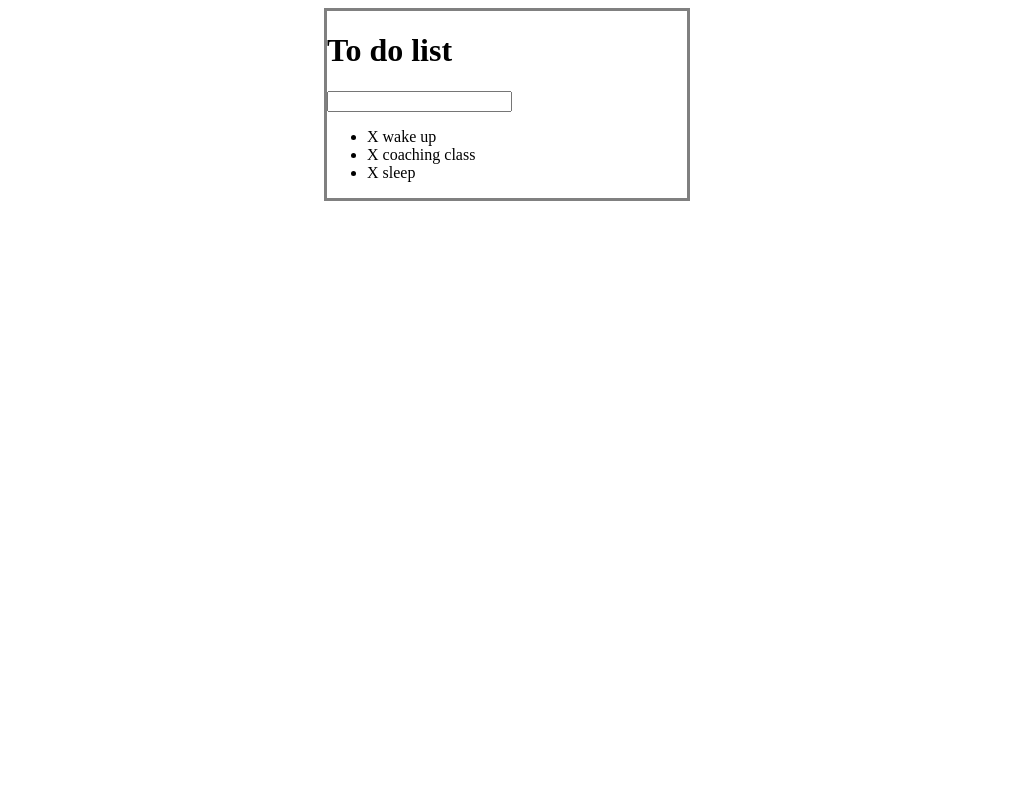
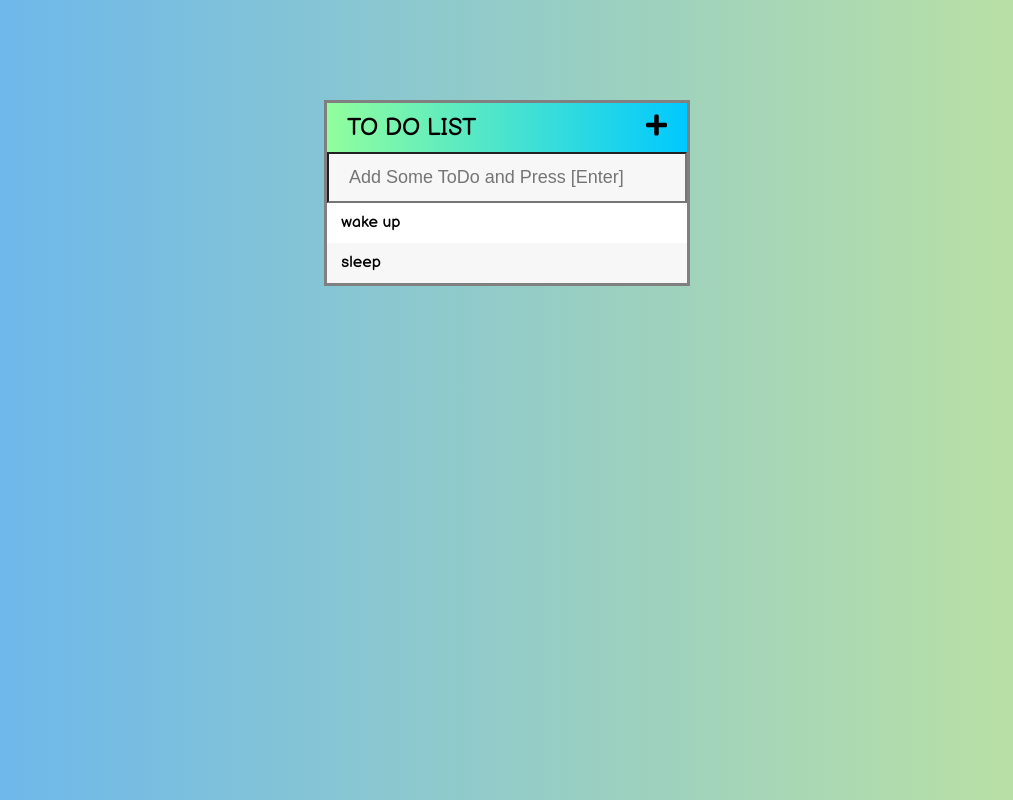
Before and after one commit to swapnilnarad2000/todoList, a plain HTML site: page index.html in a window 1280 px wide. Shown: the whole page, without its empty margins (133-1146 px from the left). Drawn offline with nearby package versions, Linux system fonts and the light colour scheme; files that its build step writes are made by us from their sources.

Commit message:
added styles

```diff
--- a/index.html
+++ b/index.html
@@ -2,21 +2,27 @@
 <html>
 <head>
 	<title>To do list</title>
-	<!--<script type="text/javascript" src="jquery-3.5.1.min.js"></script>-->
-	<link rel="stylesheet" type="text/css" href="style.css">
-	<!--<script type="text/javascript" src="todo.js"></script>-->
+	<!--<script type="text/javascript" src="Assets/javascript/lib/jquery-3.5.1.min.js"></script>-->
+	<link rel="stylesheet" type="text/css" href="https://cdnjs.cloudflare.com/ajax/libs/font-awesome/5.13.0/css/all.min.css">
+	<link rel="stylesheet" type="text/css" href="Assets/css/style.css">
+	<link href="https://fonts.googleapis.com/css2?family=Balsamiq+Sans&display=swap" rel="stylesheet">
+	<script type="text/javascript" src="Assets/javascript/lib/jquery-3.5.1.min.js"></script>
+	<script type="text/javascript" src="Assets/javascript/todo.js"></script>
+	<!--<script type="text/javascript" src="Assets/javascript/todo.js"></script>-->
 </head>
 <body>
 	<div id="container">
-		<h1>To do list</h1>
-		<input type="text" >
+		<h1>To do list <i class="fas fa-plus"></i>
+
+</h1>
+		<input type="text" placeholder="Add Some ToDo and Press [Enter]">
 		<ul>
-			<li><span>X</span> wake up</li>
-			<li><span>X</span> coaching class</li>
-			<li><span>X</span> sleep</li>
+			<li><span><i class="far fa-trash-alt"></i></span> wake up</li>
+			<!--<li><span><i class="far fa-trash-alt"></i></span> coaching class</li>-->
+			<li><span><i class="far fa-trash-alt"></i></span> sleep</li>
 		</ul>
 	</div>
 </body>
-<script type="text/javascript" src="jquery-3.5.1.min.js"></script>
-<script type="text/javascript" src="todo.js"></script>
+<script type="text/javascript" src="Assets/javascript/lib/jquery-3.5.1.min.js"></script>
+<script type="text/javascript" src="Assets/javascript/todo.js"></script>
 </html>
--- a/style.css
+++ b/style.css
@@ -1,14 +1,84 @@
 body{
 	background: white;
+	font-family: 'Balsamiq Sans', cursive;
 }
 
 #container{
 	border:3px solid gray;
 	width:360px;
-	margin: 0 auto;
+	margin: 100px auto;
+	background: #f7f7f7;
 }
 
+h1{
+background: #00C9FF;  /* fallback for old browsers */
+background: -webkit-linear-gradient(to right, #92FE9D, #00C9FF);  /* Chrome 10-25, Safari 5.1-6 */
+background: linear-gradient(to right, #92FE9D, #00C9FF); /* W3C, IE 10+/ Edge, Firefox 16+, Chrome 26+, Opera 12+, Safari 7+ */
+	color: black;
+	font-weight: 1;
+	margin:0;
+	padding:10px 20px;
+	text-transform:uppercase;
+	font-size: 24px;
+}
+.fa-plus{
+	float: right;
+}
 .selected{
 	color:gray;
 	text-decoration: line-through;
 }
+
+input{
+	margin: 0;
+	width: 100%;
+	font-size: 18px;
+	background: #f7f7f7;
+	padding: 13px 13px 13px 20px;
+	box-sizing: border-box;
+}
+ul{
+	margin: 0;
+	list-style: none;
+	padding: 0;
+}
+li{
+	background: white;
+	height:40px;
+	line-height: 40px;
+}
+body{
+	background: #c2e59c;  /* fallback for old browsers */
+background: -webkit-linear-gradient(to right, #64b3f4, #c2e59c);  /* Chrome 10-25, Safari 5.1-6 */
+background: linear-gradient(to right, #64b3f4, #c2e59c); /* W3C, IE 10+/ Edge, Firefox 16+, Chrome 26+, Opera 12+, Safari 7+ */
+
+}
+li:nth-child(2n){
+	background: #f7f7f7;
+}
+
+input:focus{
+	background: white;
+	border: 5px solid rgb(89, 182, 91);
+}
+
+.display{
+	display: none;
+}
+
+span{
+	background: rgb(202,52,51);
+	height: 40px;
+	display:inline-block;
+	width: 0px;
+	text-align: center;
+	color: white;
+	margin-right: 10px;
+	transition: 0.2s linear;
+	opacity: 0;
+}
+
+li:hover span{
+	width: 40px;
+	opacity: 1;
+}
--- a/todo.js
+++ b/todo.js
@@ -1,3 +1,22 @@
+//alert("connected");
+/*$("li").click(function(){
+	console.log("connected");
+	if($(this).css("color") === "rgb(128, 128, 128)"){
+		$(this).css({
+		color:"black",
+		textDecoration:"none"
+		});
+	}
+	else{
+		$(this).css({
+		color:"gray",
+		textDecoration:"line-through"
+		});
+		console.log($(this).css("color"))
+	}
+
+});
+*/
 $("ul").on("click","li",function(){
 	$(this).toggleClass("selected");
 });
@@ -13,6 +32,11 @@ $("input[type='text']").keypress(function(event){
 	if(event.which===13){
 		var todoItem= $(this).val();
 		$(this).val("");
-		$("ul").append("<li><span>X</span> "+todoItem+"</li>");
+		$("ul").append("<li><span><i class='far fa-trash-alt'></i></span> "+todoItem+"</li>");
 	}
 });
+
+$(".fa-plus").click(function(){
+	//$("input").toggleClass("display");
+	$("input[type='text']").fadeToggle();
+});
```
